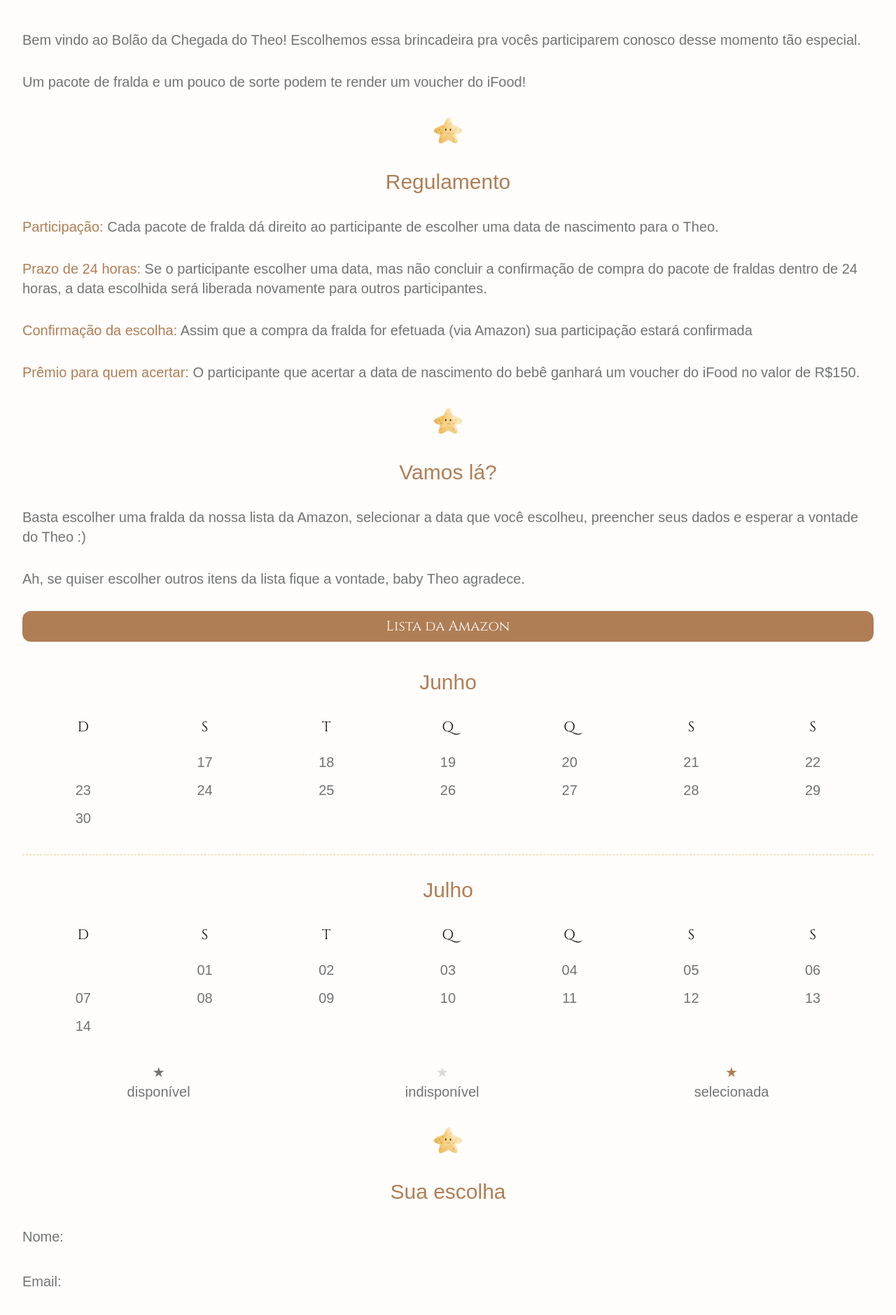
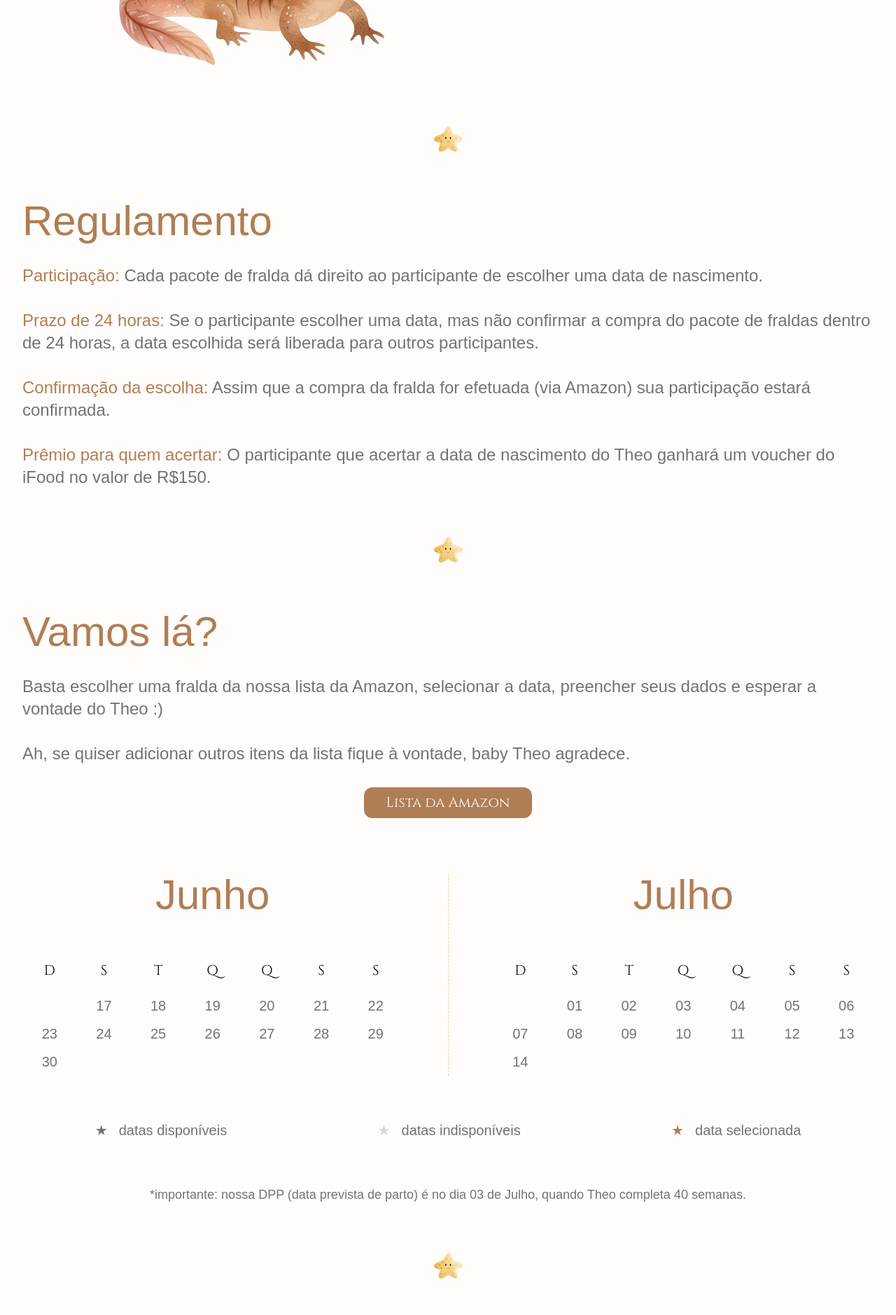
Before and after one commit to eduardobittencourt/project-p, a Next.js app: page / in a window 1280 px wide. Shown: the part 540-2419 px from the top of the page at 70% size. Built offline with nearby package versions, Linux system fonts and the light colour scheme; no server answers; the database is empty; a web font is replaced by a local one; what drizzle-zod would draw is missing.

Commit message:
feat: desktop styles and text changes

```diff
--- a/src/components/Calendar.tsx
+++ b/src/components/Calendar.tsx
@@ -26,8 +26,12 @@ export async function Calendar() {
   ) as { [key: string]: string };
 
   return (
-    <section id="calendar" className="flex flex-col gap-8 pt-10">
-      <h3 className="text-center font-calligraphy text-3xl text-brown">
+    <section
+      id="calendar"
+      className="grid gap-16 pt-20 md:grid-cols-[1fr_1px_1fr]"
+    >
+      <div className="flex flex-col gap-16">
+        <h3 className="text-center font-calligraphy text-3xl text-brown md:text-6xl">
           Junho
         </h3>
 
@@ -35,25 +39,83 @@ export async function Calendar() {
           <CalendarHeader />
 
           <div />
-        <CalendarCell value="17/06" label="17" disabled={!!datesObj["17/06"]} />
-        <CalendarCell value="18/06" label="18" disabled={!!datesObj["18/06"]} />
-        <CalendarCell value="19/06" label="19" disabled={!!datesObj["19/06"]} />
-        <CalendarCell value="20/06" label="20" disabled={!!datesObj["20/06"]} />
-        <CalendarCell value="21/06" label="21" disabled={!!datesObj["21/06"]} />
-        <CalendarCell value="22/06" label="22" disabled={!!datesObj["22/06"]} />
-        <CalendarCell value="23/06" label="23" disabled={!!datesObj["23/06"]} />
-        <CalendarCell value="24/06" label="24" disabled={!!datesObj["24/06"]} />
-        <CalendarCell value="25/06" label="25" disabled={!!datesObj["25/06"]} />
-        <CalendarCell value="26/06" label="26" disabled={!!datesObj["26/06"]} />
-        <CalendarCell value="27/06" label="27" disabled={!!datesObj["27/06"]} />
-        <CalendarCell value="28/06" label="28" disabled={!!datesObj["28/06"]} />
-        <CalendarCell value="29/06" label="29" disabled={!!datesObj["29/06"]} />
-        <CalendarCell value="30/06" label="30" disabled={!!datesObj["30/06"]} />
+          <CalendarCell
+            value="17/06"
+            label="17"
+            disabled={!!datesObj["17/06"]}
+          />
+          <CalendarCell
+            value="18/06"
+            label="18"
+            disabled={!!datesObj["18/06"]}
+          />
+          <CalendarCell
+            value="19/06"
+            label="19"
+            disabled={!!datesObj["19/06"]}
+          />
+          <CalendarCell
+            value="20/06"
+            label="20"
+            disabled={!!datesObj["20/06"]}
+          />
+          <CalendarCell
+            value="21/06"
+            label="21"
+            disabled={!!datesObj["21/06"]}
+          />
+          <CalendarCell
+            value="22/06"
+            label="22"
+            disabled={!!datesObj["22/06"]}
+          />
+          <CalendarCell
+            value="23/06"
+            label="23"
+            disabled={!!datesObj["23/06"]}
+          />
+          <CalendarCell
+            value="24/06"
+            label="24"
+            disabled={!!datesObj["24/06"]}
+          />
+          <CalendarCell
+            value="25/06"
+            label="25"
+            disabled={!!datesObj["25/06"]}
+          />
+          <CalendarCell
+            value="26/06"
+            label="26"
+            disabled={!!datesObj["26/06"]}
+          />
+          <CalendarCell
+            value="27/06"
+            label="27"
+            disabled={!!datesObj["27/06"]}
+          />
+          <CalendarCell
+            value="28/06"
+            label="28"
+            disabled={!!datesObj["28/06"]}
+          />
+          <CalendarCell
+            value="29/06"
+            label="29"
+            disabled={!!datesObj["29/06"]}
+          />
+          <CalendarCell
+            value="30/06"
+            label="30"
+            disabled={!!datesObj["30/06"]}
+          />
+        </div>
       </div>
 
-      <div className="h-px w-full border-b border-dashed border-b-yellow" />
+      <div className="h-px w-full border-b border-dashed border-b-yellow md:h-full md:w-px md:border-r md:border-r-yellow" />
 
-      <h3 className="text-center font-calligraphy text-3xl text-brown">
+      <div className="flex flex-col gap-16">
+        <h3 className="text-center font-calligraphy text-3xl text-brown md:text-6xl">
           Julho
         </h3>
 
@@ -61,38 +123,106 @@ export async function Calendar() {
           <CalendarHeader />
 
           <div />
-        <CalendarCell value="01/07" label="01" disabled={!!datesObj["01/07"]} />
-        <CalendarCell value="02/07" label="02" disabled={!!datesObj["02/07"]} />
-        <CalendarCell value="03/07" label="03" disabled={!!datesObj["03/07"]} />
-        <CalendarCell value="04/07" label="04" disabled={!!datesObj["04/07"]} />
-        <CalendarCell value="05/07" label="05" disabled={!!datesObj["05/07"]} />
-        <CalendarCell value="06/07" label="06" disabled={!!datesObj["06/07"]} />
-        <CalendarCell value="07/07" label="07" disabled={!!datesObj["07/07"]} />
-        <CalendarCell value="08/07" label="08" disabled={!!datesObj["08/07"]} />
-        <CalendarCell value="09/07" label="09" disabled={!!datesObj["09/07"]} />
-        <CalendarCell value="10/07" label="10" disabled={!!datesObj["10/07"]} />
-        <CalendarCell value="11/07" label="11" disabled={!!datesObj["11/07"]} />
-        <CalendarCell value="12/07" label="12" disabled={!!datesObj["12/07"]} />
-        <CalendarCell value="13/07" label="13" disabled={!!datesObj["13/07"]} />
-        <CalendarCell value="14/07" label="14" disabled={!!datesObj["14/07"]} />
+          <CalendarCell
+            value="01/07"
+            label="01"
+            disabled={!!datesObj["01/07"]}
+          />
+          <CalendarCell
+            value="02/07"
+            label="02"
+            disabled={!!datesObj["02/07"]}
+          />
+          <CalendarCell
+            value="03/07"
+            label="03"
+            disabled={!!datesObj["03/07"]}
+          />
+          <CalendarCell
+            value="04/07"
+            label="04"
+            disabled={!!datesObj["04/07"]}
+          />
+          <CalendarCell
+            value="05/07"
+            label="05"
+            disabled={!!datesObj["05/07"]}
+          />
+          <CalendarCell
+            value="06/07"
+            label="06"
+            disabled={!!datesObj["06/07"]}
+          />
+          <CalendarCell
+            value="07/07"
+            label="07"
+            disabled={!!datesObj["07/07"]}
+          />
+          <CalendarCell
+            value="08/07"
+            label="08"
+            disabled={!!datesObj["08/07"]}
+          />
+          <CalendarCell
+            value="09/07"
+            label="09"
+            disabled={!!datesObj["09/07"]}
+          />
+          <CalendarCell
+            value="10/07"
+            label="10"
+            disabled={!!datesObj["10/07"]}
+          />
+          <CalendarCell
+            value="11/07"
+            label="11"
+            disabled={!!datesObj["11/07"]}
+          />
+          <CalendarCell
+            value="12/07"
+            label="12"
+            disabled={!!datesObj["12/07"]}
+          />
+          <CalendarCell
+            value="13/07"
+            label="13"
+            disabled={!!datesObj["13/07"]}
+          />
+          <CalendarCell
+            value="14/07"
+            label="14"
+            disabled={!!datesObj["14/07"]}
+          />
+        </div>
       </div>
 
-      <div className="flex items-center justify-around gap-2">
-        <div className="flex flex-col items-center">
+      <div className="flex items-center justify-around gap-2 md:col-span-3">
+        <div className="flex flex-col items-center md:flex-row md:gap-4">
           <span className="text-xl text-gray">&#9733;</span>
-          <span className="font-serif text-xl text-gray">disponível</span>
+          <span className="font-serif text-xl text-gray">
+            <span className="hidden md:inline">datas </span>disponíveis
+          </span>
         </div>
 
-        <div className="flex flex-col items-center">
+        <div className="flex flex-col items-center md:flex-row md:gap-4">
           <span className="text-xl text-lightGray">&#9733;</span>
-          <span className="font-serif text-xl text-gray">indisponível</span>
+          <span className="font-serif text-xl text-gray">
+            <span className="hidden md:inline">datas </span>indisponíveis
+          </span>
         </div>
 
-        <div className="flex flex-col items-center">
+        <div className="flex flex-col items-center md:flex-row md:gap-4">
           <span className="text-xl text-brown">&#9733;</span>
-          <span className="font-serif text-xl text-gray">selecionada</span>
+          <span className="font-serif text-xl text-gray">
+            <span className="hidden md:inline">data </span>selecionada
+          </span>
         </div>
       </div>
+
+      <span className="text-center font-serif text-gray md:col-span-3 md:text-lg">
+        *importante: nossa DPP (data prevista de parto) é no dia 03 de Julho,
+        quando Theo completa 40 semanas.
+      </span>
     </section>
   );
 }
--- a/src/components/Divider.tsx
+++ b/src/components/Divider.tsx
@@ -7,7 +7,7 @@ export function Divider() {
       width={50}
       height={50}
       alt="A starfish"
-      className="mx-auto py-8"
+      className="mx-auto py-16"
     />
   );
 }
--- a/src/components/Footer.tsx
+++ b/src/components/Footer.tsx
@@ -1,7 +1,7 @@
 export function Footer() {
   return (
     <footer className="pt-20">
-      <p className="text-center font-serif text-xl text-gray">
+      <p className="text-center font-serif text-xl text-gray md:text-right">
         &#169; Manzoli Bittencourt. Favor não copiar
       </p>
     </footer>
--- a/src/components/Form.tsx
+++ b/src/components/Form.tsx
@@ -1,37 +1,43 @@
 export function Form() {
   return (
     <section className="flex flex-col gap-8">
-      <h2 className="text-center font-calligraphy text-3xl text-brown">
+      <h2 className="text-center font-calligraphy text-3xl text-brown md:text-left md:text-6xl">
         Sua escolha
       </h2>
 
       <div className="flex items-center gap-2">
-        <label htmlFor="name" className="pb-1 font-serif text-xl text-gray">
+        <label
+          htmlFor="name"
+          className="pb-1 font-serif text-xl text-gray md:text-2xl"
+        >
           Nome:
         </label>
         <input
           id="name"
           name="name"
           type="text"
-          className="w-full appearance-none rounded-none border-b border-transparent bg-background font-calligraphy text-xl text-gray outline-none transition-colors focus:border-gray"
+          className="w-full appearance-none rounded-none border-b border-transparent bg-background font-calligraphy text-xl text-gray outline-none transition-colors focus:border-gray md:text-2xl"
         />
       </div>
 
       <div className="flex items-center gap-2">
-        <label htmlFor="email" className="pb-1 font-serif text-xl text-gray">
+        <label
+          htmlFor="email"
+          className="pb-1 font-serif text-xl text-gray md:text-2xl"
+        >
           Email:
         </label>
         <input
           id="email"
           name="email"
           type="email"
-          className="w-full appearance-none rounded-none border-b border-transparent bg-background font-calligraphy text-xl text-gray outline-none transition-colors focus:border-gray"
+          className="w-full appearance-none rounded-none border-b border-transparent bg-background font-calligraphy text-xl text-gray outline-none transition-colors focus:border-gray md:text-2xl"
         />
       </div>
 
       <button
         type="submit"
-        className="w-full rounded-xl bg-brown p-2 text-center font-heading text-xl text-white"
+        className="rounded-xl bg-brown p-2 text-center font-heading text-xl text-white md:self-center md:px-8"
       >
         Confirmar
       </button>
--- a/src/components/Header.tsx
+++ b/src/components/Header.tsx
@@ -2,11 +2,13 @@ export function Header() {
   return (
     <header className="flex flex-col gap-8">
       <h1 className="flex flex-col gap-4 text-center">
-        <span className="font-heading text-3xl text-gray">
+        <span className="font-heading text-3xl text-gray md:text-6xl">
           Bolão da chegada
         </span>
 
-        <span className="font-calligraphy text-6xl text-brown">Theo</span>
+        <span className="font-calligraphy text-6xl text-brown md:text-8xl">
+          Theo
+        </span>
       </h1>
     </header>
   );
--- a/src/components/Hero.tsx
+++ b/src/components/Hero.tsx
@@ -2,22 +2,21 @@ import Image from "next/image";
 
 export function Hero() {
   return (
-    <section id="hero" className="pt-10">
-      <div className="flex flex-col gap-8">
+    <section id="hero" className="pt-20">
+      <div className="grid gap-8 md:grid-cols-5">
         <Image
           src="/axolotl.png"
           width={445}
           height={319}
           alt="An axolotl"
-          className="mx-auto pb-4"
+          className="mx-auto pb-4 md:col-span-3"
         />
 
-        <p className="font-serif text-xl text-gray">
+        <p className="font-serif text-xl text-gray md:col-span-2 md:text-2xl">
           Bem vindo ao Bolão da Chegada do Theo! Escolhemos essa brincadeira pra
           vocês participarem conosco desse momento tão especial.
-        </p>
-
-        <p className="font-serif text-xl text-gray">
+          <br />
+          <br />
           Um pacote de fralda e um pouco de sorte podem te render um voucher do
           iFood!
         </p>
--- a/src/components/Rules.tsx
+++ b/src/components/Rules.tsx
@@ -1,29 +1,28 @@
 export function Rules() {
   return (
     <section className="flex flex-col gap-8">
-      <h2 className="text-center font-calligraphy text-3xl text-brown">
+      <h2 className="text-center font-calligraphy text-3xl text-brown md:text-left md:text-6xl">
         Regulamento
       </h2>
 
-      <p className="font-serif text-xl text-gray">
+      <p className="font-serif text-xl text-gray md:text-2xl">
         <span className="text-brown">Participação:</span> Cada pacote de fralda
-        dá direito ao participante de escolher uma data de nascimento para o
-        Theo.
-      </p>
-      <p className="font-serif text-xl text-gray">
+        dá direito ao participante de escolher uma data de nascimento.
+        <br />
+        <br />
         <span className="text-brown">Prazo de 24 horas:</span> Se o participante
-        escolher uma data, mas não concluir a confirmação de compra do pacote de
-        fraldas dentro de 24 horas, a data escolhida será liberada novamente
-        para outros participantes.
-      </p>
-      <p className="font-serif text-xl text-gray">
+        escolher uma data, mas não confirmar a compra do pacote de fraldas
+        dentro de 24 horas, a data escolhida será liberada para outros
+        participantes.
+        <br />
+        <br />
         <span className="text-brown">Confirmação da escolha:</span> Assim que a
         compra da fralda for efetuada (via Amazon) sua participação estará
-        confirmada
-      </p>
-      <p className="font-serif text-xl text-gray">
+        confirmada.
+        <br />
+        <br />
         <span className="text-brown">Prêmio para quem acertar:</span> O
-        participante que acertar a data de nascimento do bebê ganhará um voucher
+        participante que acertar a data de nascimento do Theo ganhará um voucher
         do iFood no valor de R$150.
       </p>
     </section>
--- a/src/components/ShoppingList.tsx
+++ b/src/components/ShoppingList.tsx
@@ -3,22 +3,21 @@ import Link from "next/link";
 export function ShoppingList() {
   return (
     <section className="flex flex-col gap-8">
-      <h2 className="text-center font-calligraphy text-3xl text-brown">
+      <h2 className="text-center font-calligraphy text-3xl text-brown md:text-left md:text-6xl">
         Vamos lá?
       </h2>
 
-      <p className="font-serif text-xl text-gray">
-        Basta escolher uma fralda da nossa lista da Amazon, selecionar a data
-        que você escolheu, preencher seus dados e esperar a vontade do Theo :)
-      </p>
-
-      <p className="font-serif text-xl text-gray">
-        Ah, se quiser escolher outros itens da lista fique a vontade, baby Theo
+      <p className="font-serif text-xl text-gray md:text-2xl">
+        Basta escolher uma fralda da nossa lista da Amazon, selecionar a data,
+        preencher seus dados e esperar a vontade do Theo :)
+        <br />
+        <br />
+        Ah, se quiser adicionar outros itens da lista fique à vontade, baby Theo
         agradece.
       </p>
 
       <Link
-        className="rounded-xl bg-brown p-2 text-center font-heading text-xl text-white"
+        className="rounded-xl bg-brown p-2 text-center font-heading text-xl text-white md:self-center md:px-8"
         href="https://www.amazon.com.br/baby-reg/letcia-manzoli-eduardo-bittencourt-julho-2024-portoalegre/GMM40NRR9425"
       >
         Lista da Amazon
```
Also changed, not shown: src/app/sucesso/page.tsx (+14 -10 lines). Lines whose indentation alone changed are shown as unchanged.
